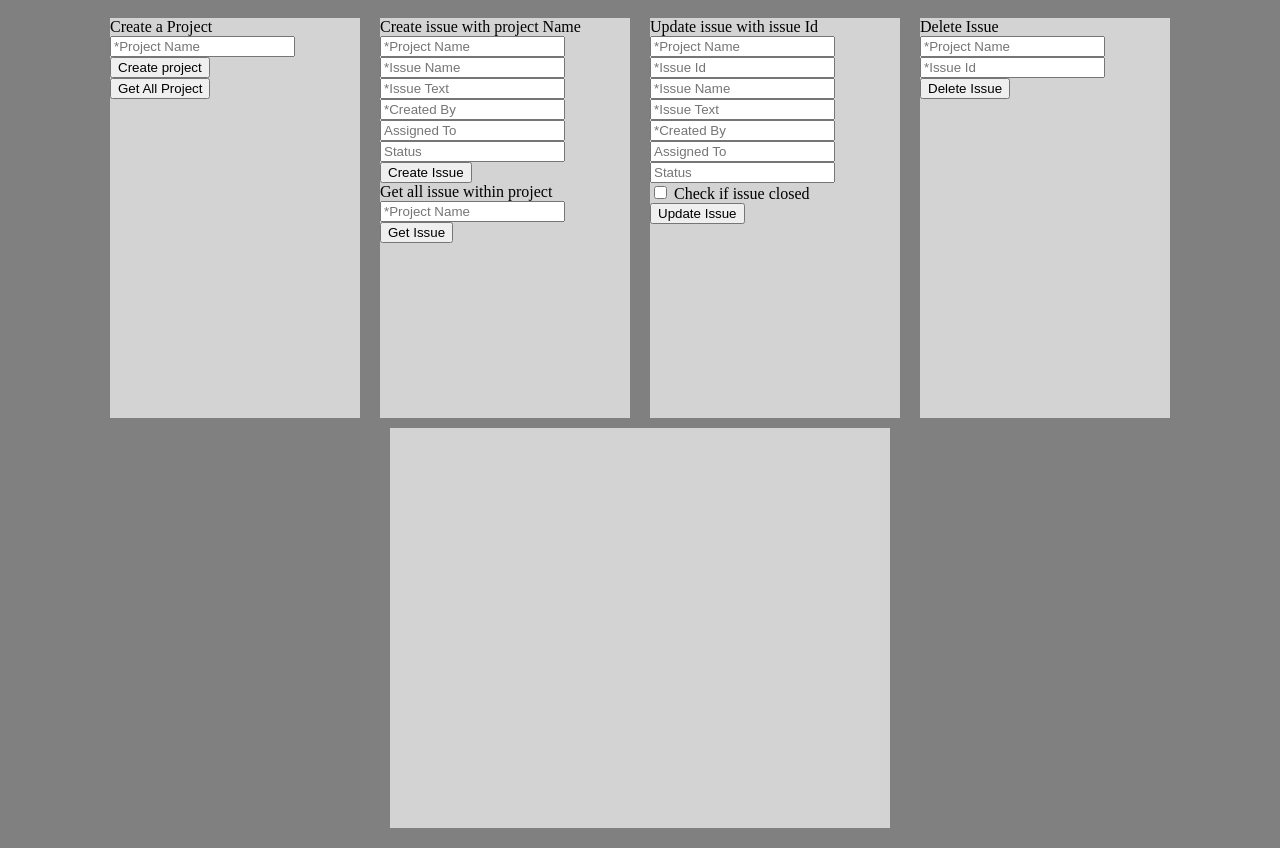
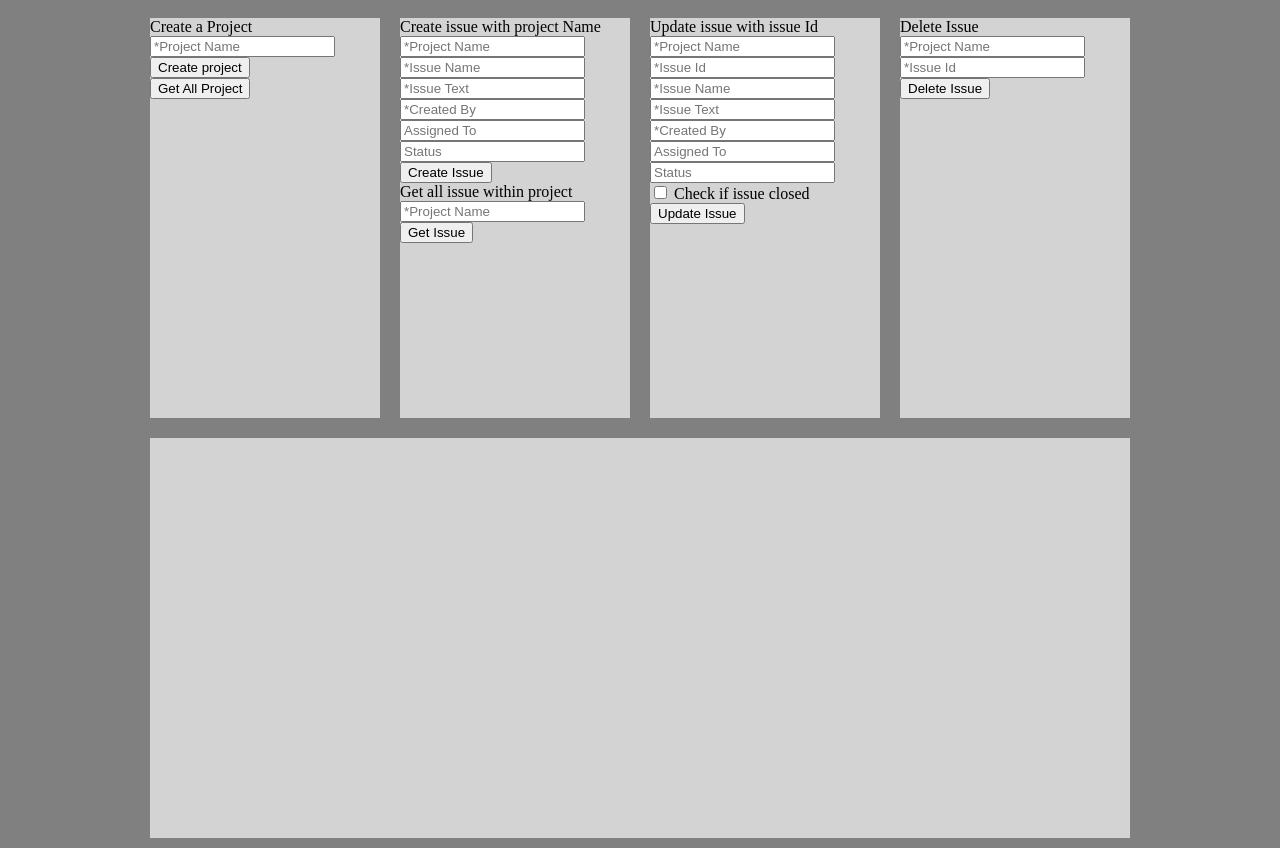
Before and after one commit to turfanda/betafccissuetracker, a website: page views/index.html in a window 1280 px wide. Drawn offline with nearby package versions, Linux system fonts and the light colour scheme.

Commit message:
🍵🍨 Checkpoint routes/routeHandler.js:596315/28 views/index.html:596315/67 public/style.css:596315/153

```diff
--- a/public/style.css
+++ b/public/style.css
@@ -1,5 +1,9 @@
 body{
 background-color:gray;
+}
+.mainWrapper{
+width:1000px;
+     margin: auto;
 }
 .wrapper{
   display: flex;
@@ -15,8 +19,7 @@ background-color:gray;
 }
 .resultDiv {
     background-color: lightgray;
-    width: 500px;
+  margin: 10px;
     height: 400px;
-    margin: auto;
    overflow: auto;
 }
--- a/routes/routeHandler.js
+++ b/routes/routeHandler.js
@@ -25,10 +25,7 @@ exports.getAllProject = function(req, res) {
 }
 
 exports.getAllIssue = function(req, res) {
-  console.log(1);
-  console.log(req.query.project_name);
-  console.log(req.params);
-    projectModel.getProjectByName(req.query.project_name, function(err, data) {
+    projectModel.getProjectByName(req.params.project_name, function(err, data) {
         if (data === null) {
             return res.status(500).send("No such project");
         } else {
--- a/views/index.html
+++ b/views/index.html
@@ -12,6 +12,8 @@
 </head>
 
 <body>
+<div class="mainWrapper">
+
 
     <div class="wrapper">
         <div class="insideDiv">
@@ -71,6 +73,7 @@
     <div class="resultDiv">
 
     </div>
+</div>
 
     <script src="https://cdnjs.cloudflare.com/ajax/libs/jquery/3.3.1/jquery.js"></script>
     <script src="/client.js"></script>
```
